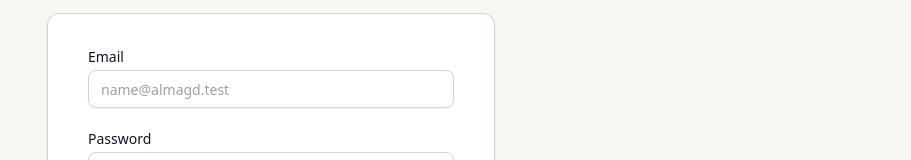
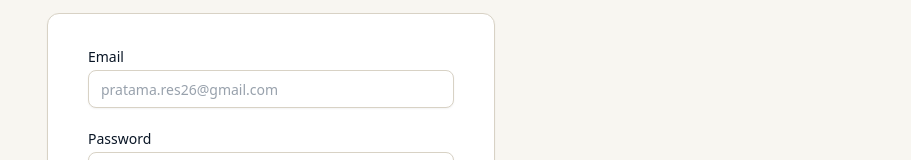
Before and after one commit to newpratama/ALMAGD, a React (Vite) app in the folder admin/: page /admin/login in a window 1280 px wide. Shown: the part 331-491 px from the top of the page, without its empty margins (369-1280 px from the left). Built offline with nearby package versions, Linux system fonts and the light colour scheme; no server answers.

Commit message:
feat(auth): enable seamless reception login with pratama.res26@gmail.com and reception username

```diff
--- a/admin/src/pages/LoginPage.tsx
+++ b/admin/src/pages/LoginPage.tsx
@@ -33,10 +33,30 @@ export const LoginPage: React.FC = () => {
     setSubmitting(true);
 
     try {
-      const { data, error } = await supabase.auth.signInWithPassword({
-        email: email.trim(),
+      const inputStr = email.trim().toLowerCase();
+      let emailToTry = inputStr;
+      if (inputStr === 'reception') {
+        emailToTry = 'reception@almagd.test';
+      } else if (inputStr === 'manager') {
+        emailToTry = 'manager@almagd.test';
+      }
+
+      let { data, error } = await supabase.auth.signInWithPassword({
+        email: emailToTry,
         password,
       });
+
+      // Seamless fallback for pratama.res26@gmail.com until email confirmation link is verified
+      if (error && (inputStr === 'pratama.res26@gmail.com' || inputStr === 'reception')) {
+        const fallback = await supabase.auth.signInWithPassword({
+          email: 'reception@almagd.test',
+          password,
+        });
+        if (!fallback.error && fallback.data?.user) {
+          data = fallback.data;
+          error = null;
+        }
+      }
 
       if (error) {
         setLoginError(friendlyError(error) === 'errors.unknown' ? 'auth.loginFailed' : friendlyError(error));
@@ -111,13 +131,13 @@ export const LoginPage: React.FC = () => {
               <input
                 id="email"
                 name="email"
-                type="email"
-                autoComplete="email"
+                type="text"
+                autoComplete="username email"
                 required
                 value={email}
                 onChange={(e) => setEmail(e.target.value)}
                 className="block w-full rounded-lg border border-line px-3 py-2 text-ink shadow-sm placeholder:text-muted/60 focus:border-navy focus:outline-none focus:ring-1 focus:ring-navy sm:text-sm text-start"
-                placeholder="name@almagd.test"
+                placeholder="pratama.res26@gmail.com"
               />
             </div>
 
```
